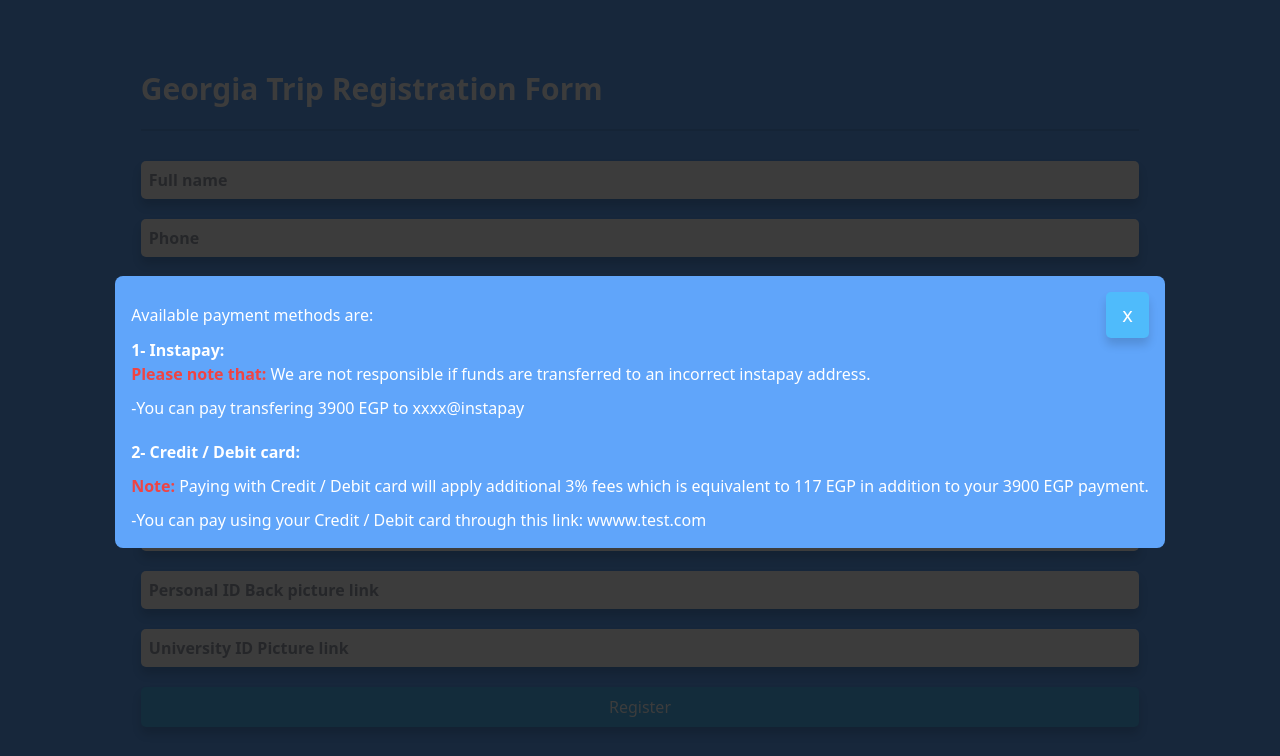
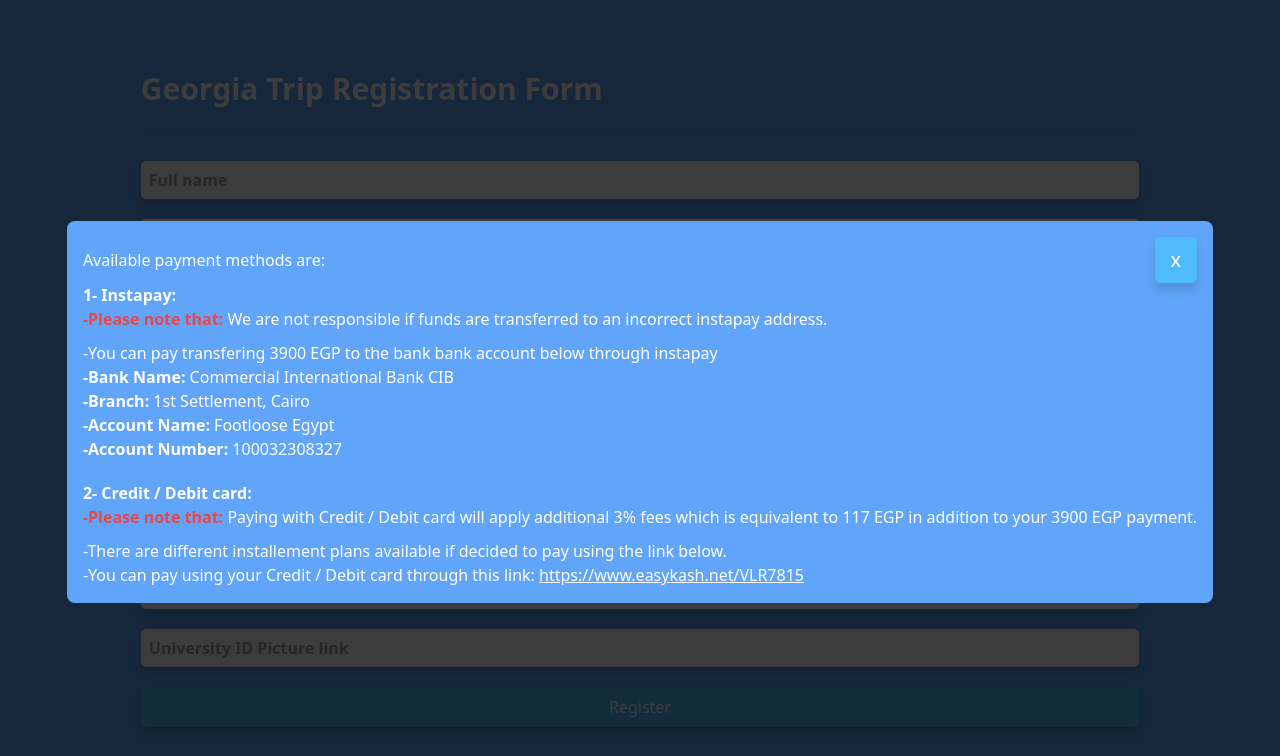
Before and after one commit to MadCoder911/gsuFormsFrontend, a React (Vite) app: page / in a window 1280 px wide. Both pictures are taken after a click on the button "Payment Info". Shown: the top 756 px of the page. Built offline with nearby package versions, Linux system fonts and the light colour scheme; what tailwindcss-patterns would draw is missing.

Commit message:
Edited payment info

```diff
--- a/src/components/PaymentModal.jsx
+++ b/src/components/PaymentModal.jsx
@@ -17,25 +17,49 @@ const PaymentModal = ({ paymentModal, setPaymentModal }) => {
           <p className="font-semibold">1- Instapay:</p>
           <p>
             <span className="text-red-500 font-semibold">
-              Please note that:
+              -Please note that:
             </span>{" "}
             We are not responsible if funds are transferred to an incorrect
             instapay address.
           </p>
           <p className="mt-[10px]">
-            -You can pay transfering 3900 EGP to xxxx@instapay{" "}
+            -You can pay transfering 3900 EGP to the bank bank account below
+            through instapay{" "}
+          </p>
+          <p>
+            <span className="font-semibold">-Bank Name:</span> Commercial
+            International Bank CIB
+          </p>
+          <p>
+            <span className="font-semibold">-Branch:</span> 1st Settlement,
+            Cairo
+          </p>
+          <p>
+            <span className="font-semibold">-Account Name:</span> Footloose
+            Egypt
+          </p>
+          <p>
+            <span className="font-semibold">-Account Number:</span> 100032308327
           </p>
         </div>
         <div>
           <p className="font-semibold">2- Credit / Debit card:</p>
-          <p className="mt-[10px]">
-            <span className="font-bold text-red-500">Note:</span> Paying with
-            Credit / Debit card will apply additional 3% fees which is
-            equivalent to 117 EGP in addition to your 3900 EGP payment.
+          <p className="">
+            <span className="font-semibold text-red-500">
+              -Please note that:
+            </span>{" "}
+            Paying with Credit / Debit card will apply additional 3% fees which
+            is equivalent to 117 EGP in addition to your 3900 EGP payment.
           </p>
           <p className="mt-[10px]">
-            -You can pay using your Credit / Debit card through this link:
-            wwww.test.com
+            -There are different installement plans available if decided to pay
+            using the link below.
+          </p>
+          <p className="">
+            -You can pay using your Credit / Debit card through this link:{" "}
+            <a href="https://www.easykash.net/VLR7815" className="underline">
+              https://www.easykash.net/VLR7815
+            </a>
           </p>
         </div>
       </div>
```
